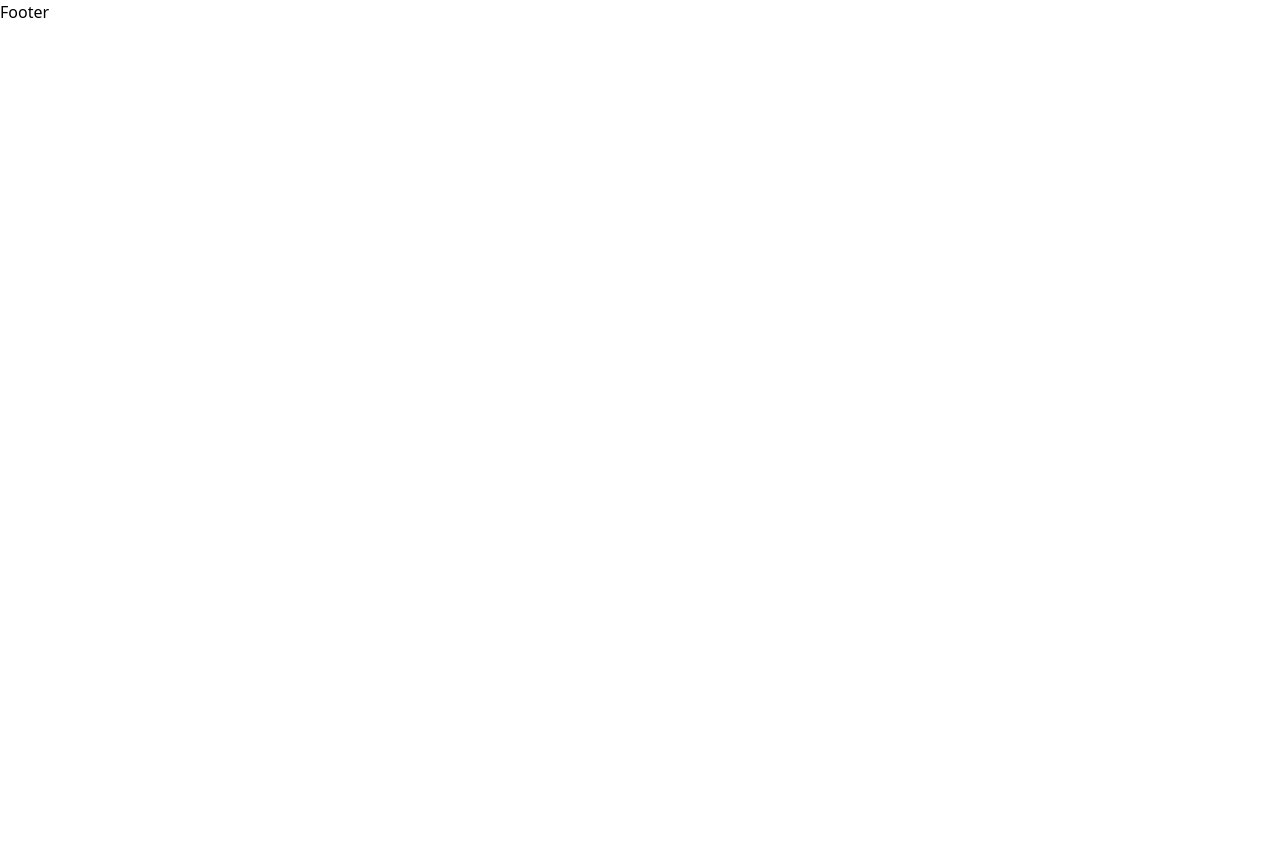
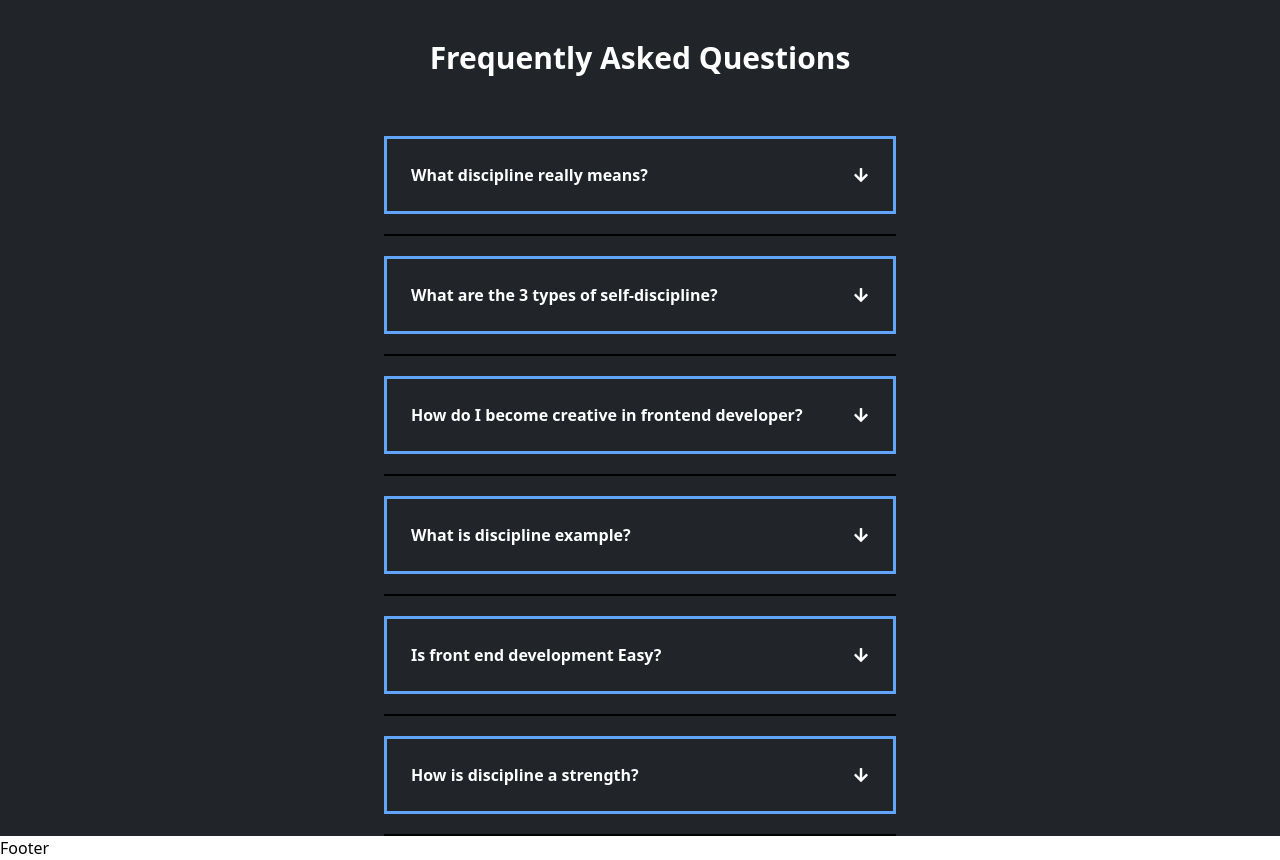
Before and after one commit to moshaosama/Creative-Blog, a React (Vite) app: page / in a window 1280 px wide. Shown: the part 2320-3180 px from the top of the page. Before the commit the page ends 2344 px from the top, so only its background shows below. Built offline with nearby package versions, Linux system fonts and the light colour scheme; the HTML template or start-up script is replaced by a standard one.

Commit message:
Create Question Section

```diff
--- /dev/null
+++ b/src/Components/Question.tsx
@@ -0,0 +1,37 @@
+import { FaArrowDown } from "react-icons/fa";
+import QuestionData from "../Questions.json";
+
+const Question = () => {
+  return (
+    <>
+      <div className="bg-[#212529]">
+        <div>
+          <h1 className="text-3xl font-bold text-white text-center py-10">
+            Frequently Asked Questions
+          </h1>
+          {QuestionData?.map((el) => {
+            return (
+              <>
+                <div className="my-5 cursor-pointer mx-96 max-sm:mx-10 border-[3px] border-blue-400 p-6 ">
+                  <div className="flex justify-between items-center">
+                    <div>
+                      <h1 className="text-white font-bold" key={el.id}>
+                        {el.Title}
+                      </h1>
+                    </div>
+                    <div>
+                      <FaArrowDown className="text-white" />
+                    </div>
+                  </div>
+                </div>
+                <hr className="border border-black mx-96 max-sm:mx-10" />
+              </>
+            );
+          })}
+        </div>
+      </div>
+    </>
+  );
+};
+
+export default Question;
--- a/src/Components/Section.tsx
+++ b/src/Components/Section.tsx
@@ -3,7 +3,9 @@ import { Props } from "../interface";
 const Section = ({ Image, Title, Desc, Color, FlexRow }: Props) => {
   return (
     <>
-      <div className={`${Color === "black" ? `bg-white` : `bg-black`} py-6`}>
+      <div
+        className={`${Color === "black" ? `bg-white` : `bg-[#212529]`} py-6`}
+      >
         <div
           className={`flex ${FlexRow} justify-between items-center mx-72 max-sm:mx-0 max-sm:flex-col  my-10`}
         >
--- a/src/Pages/Home.tsx
+++ b/src/Pages/Home.tsx
@@ -6,9 +6,11 @@ import { FaMapPin } from "react-icons/fa";
 import { GiSkills } from "react-icons/gi";
 import WelcomeSection from "../Components/WelcomeSection";
 import Section from "../Components/Section";
+import Question from "../Components/Question";
 
 const Home = () => {
   return (
+    <>
       <div>
         <WelcomeSection />
         <Social />
@@ -56,7 +58,9 @@ const Home = () => {
           }
           Color="black"
         />
+        <Question />
       </div>
+    </>
   );
 };
 
--- /dev/null
+++ b/src/Questions.json
@@ -0,0 +1,32 @@
+[
+  {
+    "id": 1,
+    "Title": "What discipline really means?",
+    "Desc": "What discipline really means? 1 : to punish or penalize for the sake of enforcing obedience and perfecting moral character. 2 : to train or develop by instruction and exercise especially in self-control. 3a : to bring (a group) under control discipline troops. b : to impose order upon serious writers discipline and refine their writing styles."
+  },
+  {
+    "id": 2,
+    "Title": "What are the 3 types of self-discipline?",
+    "Desc": "Three types of Self-Discipline: Here are examples of three types: active discipline, reactive discipline, and proactive discipline."
+  },
+  {
+    "id": 3,
+    "Title": "How do I become creative in frontend developer?",
+    "Desc": "if you're planning to become a front end developer, you should add some creative sparkle to your knowledge base by integrating basic (digital) design skills."
+  },
+  {
+    "id": 4,
+    "Title": "What is discipline example?",
+    "Desc": "An example of discipline is a time out for a child who has just pushed his sibling. A state of order based on submission to authority. A set of rules regulating behaviour. A controlled behaviour; self-control."
+  },
+  {
+    "id": 5,
+    "Title": "Is front end development Easy?",
+    "Desc": "The practice of front end development is similar to playing the bass: it's easy to learn but difficult to master. There is a lot more to it than HTML and CSS (which are plenty difficult onto themselves)."
+  },
+  {
+    "id": 6,
+    "Title": "How is discipline a strength?",
+    "Desc": "Because people with the strength of Discipline can plan, organize, structure and execute, they seem to be able to achieve this with great accuracy and productivity within structured environments. People with the strength of Discipline like to know what is expected of them."
+  }
+]
```
Lines whose indentation alone changed are shown as unchanged.
